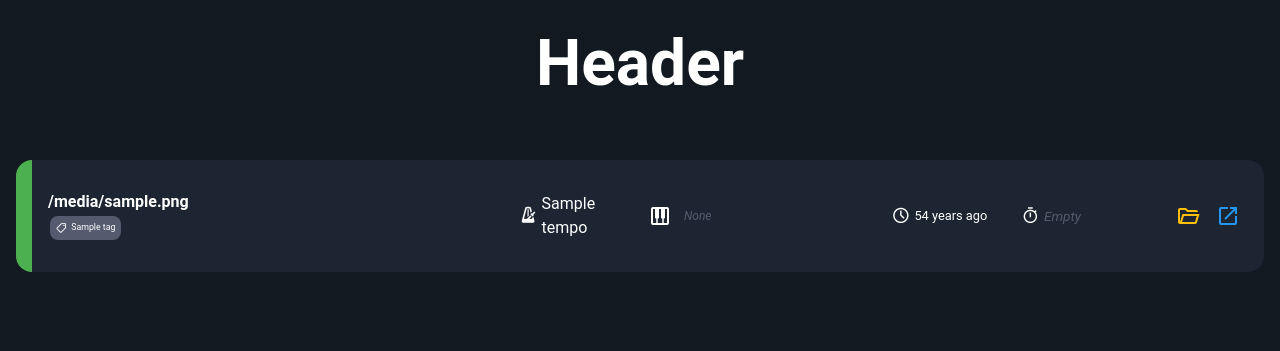
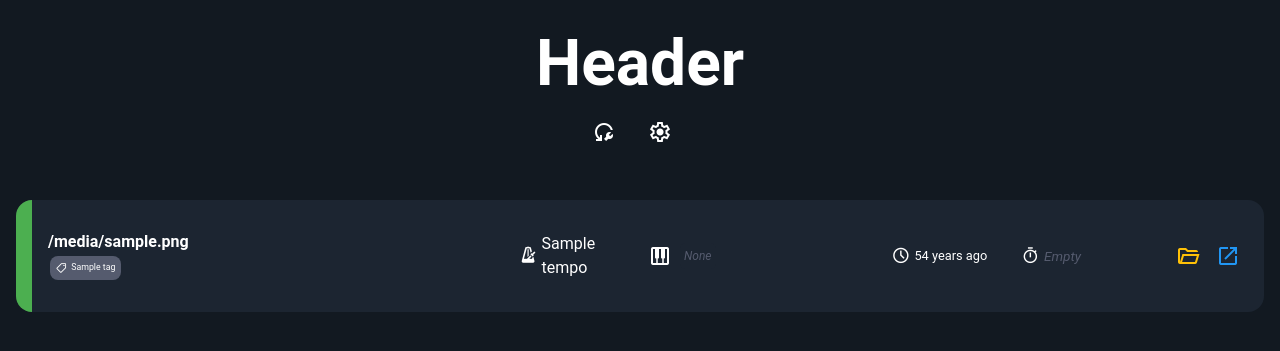
Before and after one commit to Mister-SOSA/FLowV2, a Flask app: template templates/dashboard.html in a window 1280 px wide. Shown: the top 351 px of the page. Run offline with Flask 3, Linux system fonts and the light colour scheme; the template is opened without the code that fills it: most values are stand-ins (such as "Sample title", 1, 10 or a date in 2020); some libraries are stand-ins or nearby versions.

Commit message:
Add clear cache functionality to app.py, dashboard.html, and dashboard.css

```diff
--- a/app.py
+++ b/app.py
@@ -80,5 +80,14 @@ def change_color():
     return jsonify({"status": "Complete"})
 
 
+@app.route("/clear-cache", methods=['GET'])
+def clear_cache():
+    cache_dir = 'flp_cache'
+    cache_files = os.listdir(cache_dir)
+    for file in cache_files:
+        os.remove(os.path.join(cache_dir, file))
+    return jsonify({"status": "Complete"})
+
+
 if __name__ == "__main__":
     FlaskUI(app=app, server="flask").run()
--- a/static/dashboard.css
+++ b/static/dashboard.css
@@ -2,9 +2,18 @@
     display: flex;
     justify-content: center;
     align-items: center;
+    flex-direction: column;
     padding: 1rem;
     border-radius: 1rem;
     margin-bottom: 1rem;
+}
+
+.header-actions {
+    display: flex;
+    justify-content: center;
+    align-items: center;
+    flex-direction: row;
+    gap: 1rem;
 }
 
 .title {
--- a/templates/dashboard.html
+++ b/templates/dashboard.html
@@ -17,6 +17,12 @@
 <body>
     <div class="header">
         <span class="title">Header</span>
+        <div class="header-actions actions">
+            <span class="material-symbols-outlined action clear-cache">
+                reset_wrench
+            </span>
+            <span class="material-symbols-outlined action settings">settings</span>
+        </div>
     </div>
 
     <div class="content">
@@ -112,15 +118,6 @@
         duration: 200
     })
 
-    tippy('.action.delete', {
-        content: 'Delete',
-        placement: 'bottom',
-        theme: 'light',
-        animation: 'scale',
-        arrow: true,
-        duration: 200
-    })
-
     tippy('.action.folder-open', {
         content: 'Open Folder',
         placement: 'bottom',
@@ -132,6 +129,15 @@
 
     tippy('.action.open', {
         content: 'Open',
+        placement: 'bottom',
+        theme: 'light',
+        animation: 'scale',
+        arrow: true,
+        duration: 200
+    })
+
+    tippy('.action.clear-cache', {
+        content: 'Reparse Projects',
         placement: 'bottom',
         theme: 'light',
         animation: 'scale',
@@ -169,6 +175,8 @@
         });
     });
 
+
+
     document.querySelectorAll('.action.open').forEach(action => {
         action.addEventListener('click', () => {
             const project = action.closest('.project');
@@ -193,6 +201,17 @@
                     console.error(error);
                 });
         });
+    });
+
+    document.querySelector('.action.clear-cache').addEventListener('click', () => {
+        fetch('/clear-cache')
+            .then(response => response.json())
+            .then(data => {
+                window.location.href = '/';
+            })
+            .catch(error => {
+                console.error(error);
+            });
     });
 
     tippy('.color-bar', {
```
